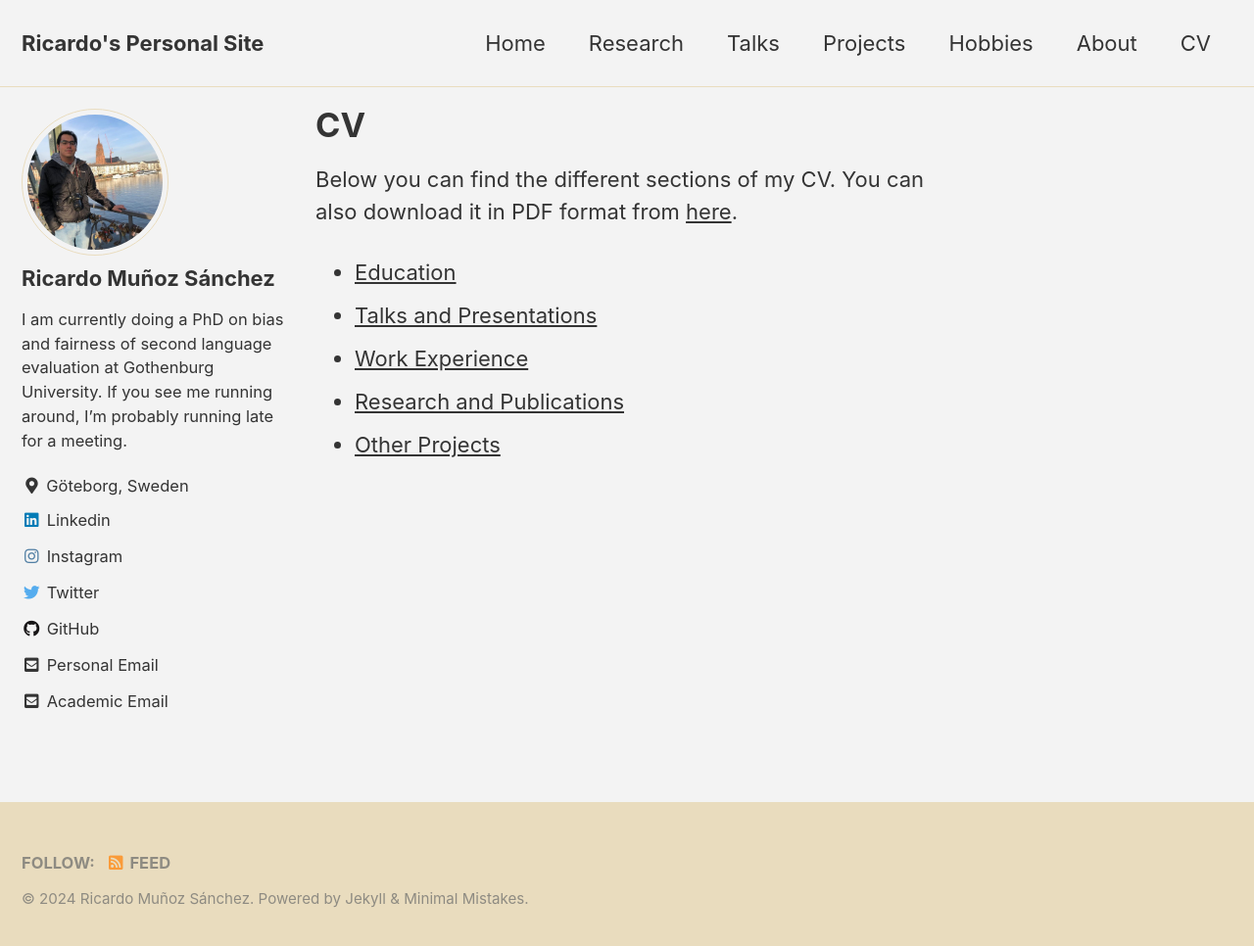
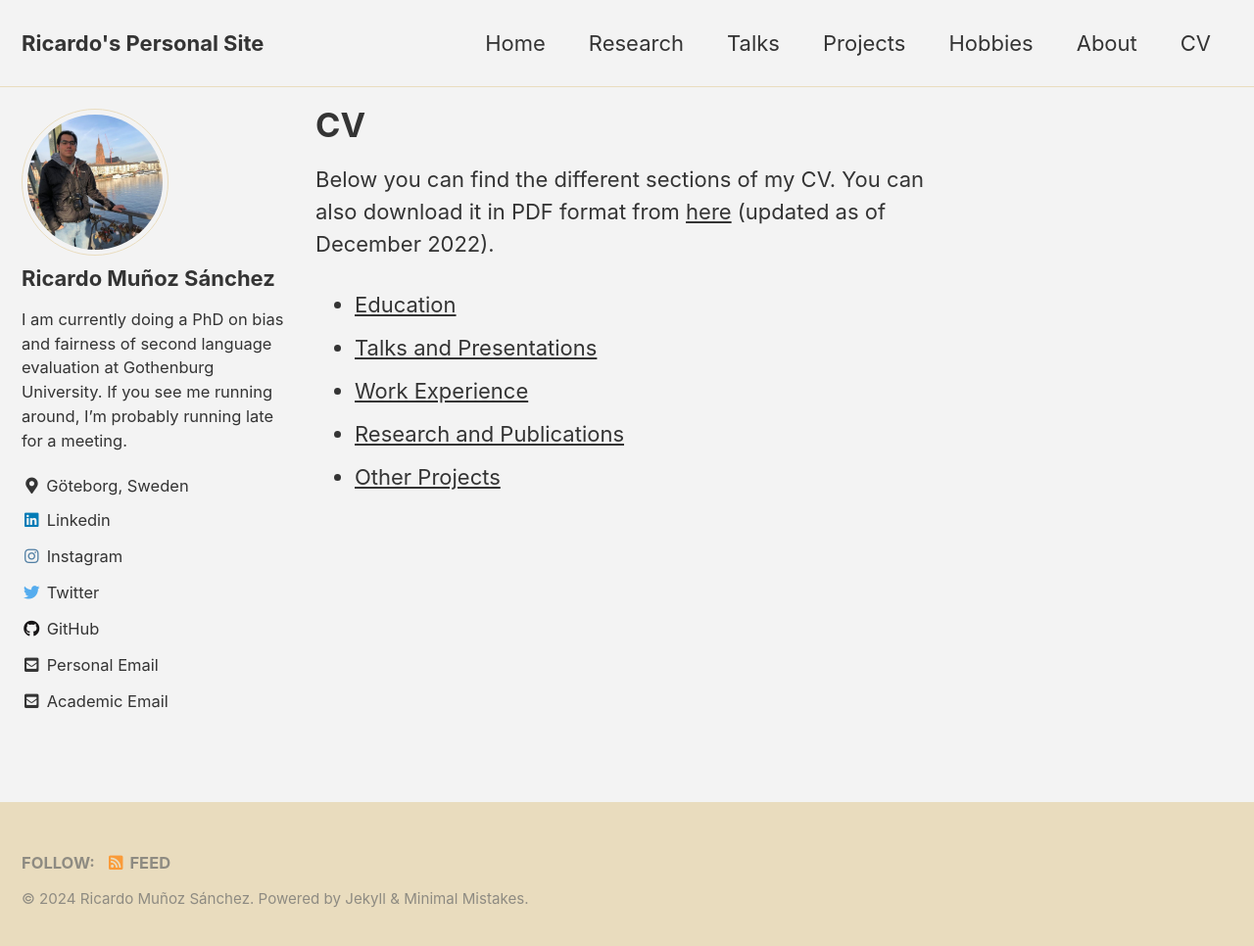
Before and after one commit to rimusa/rimusa.github.io, a Jekyll site: the page built from docs/_pages/cv.md, in a window 1280 px wide and 973 px high. Shown: the top 966 px of the window at 98% size. Built offline with Jekyll 4.4.1, drawn with Linux system fonts in a browser that asks for light colours; cached includes are drawn as plain includes.

Commit message:
Added disclaimer on when my CV was last updated

```diff
--- a/docs/_pages/cv.md
+++ b/docs/_pages/cv.md
@@ -6,7 +6,7 @@ author_profile: true
 ---
 
 Below you can find the different sections of my CV.
-You can also download it in PDF format from [here](../documents/CV.pdf).
+You can also download it in PDF format from [here](../documents/CV.pdf) (updated as of December 2022).
 
 - [Education](./education)
 - [Talks and Presentations](../talks)
```
